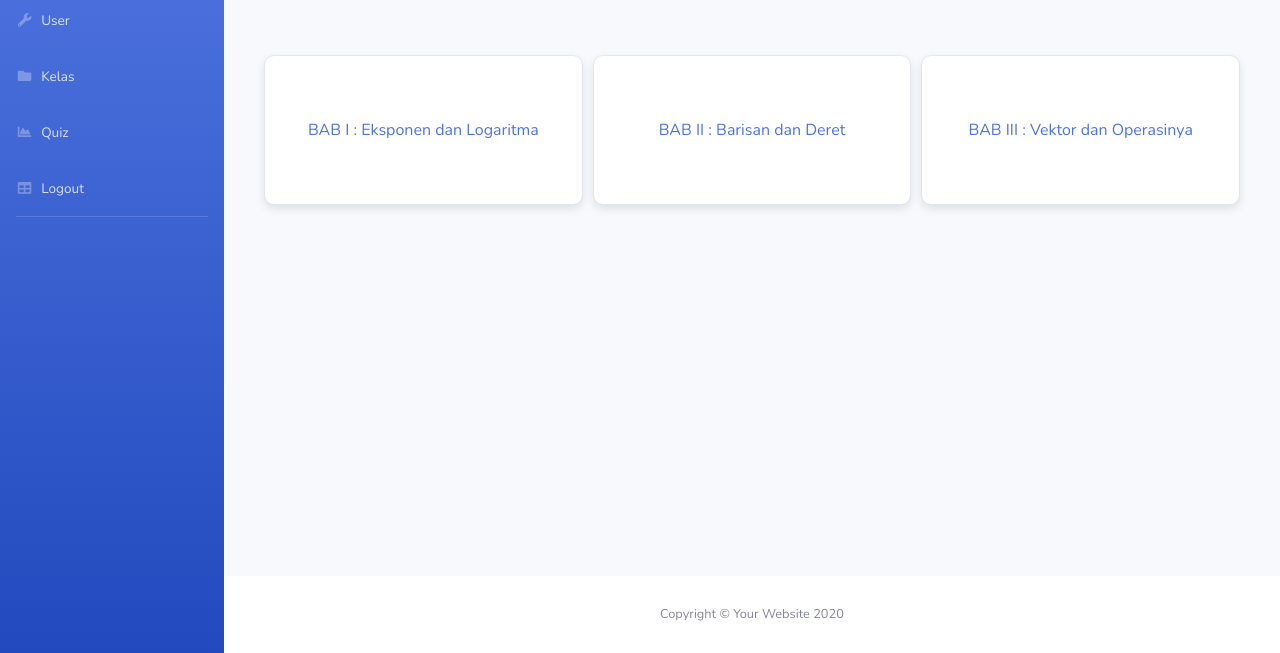
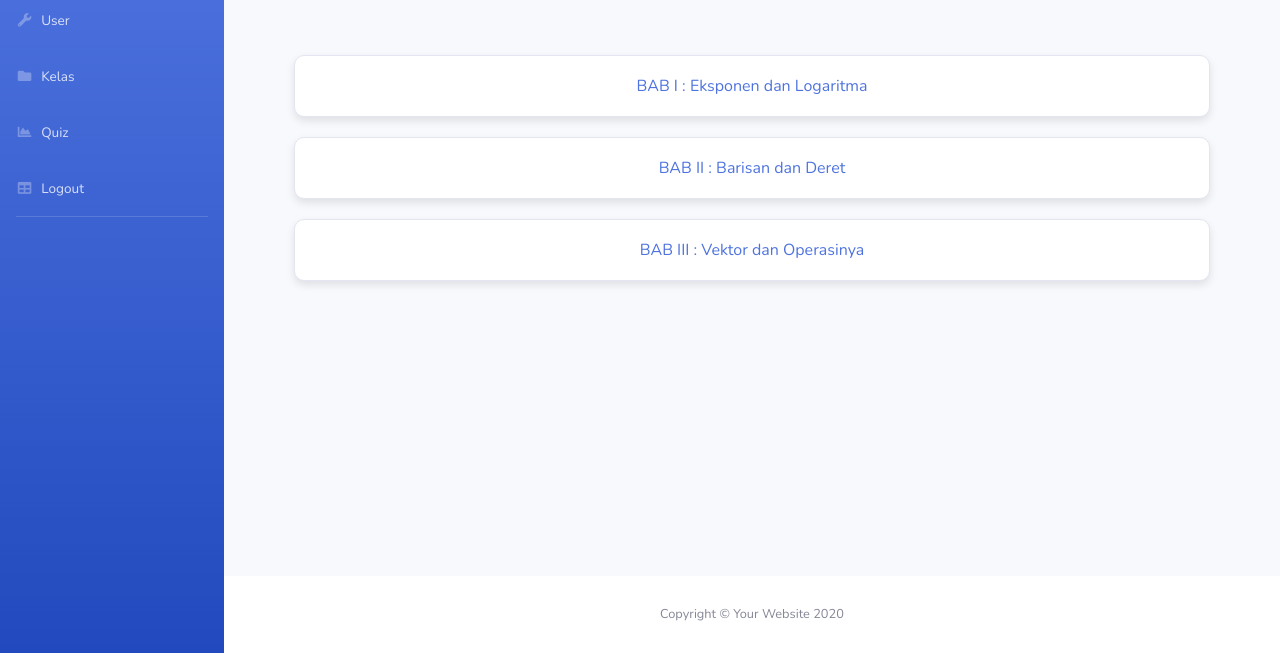
Before and after one commit to Lexh19/belajar-kuy, a website with bundled scripts: page clases/material_X/mat.html in a window 1280 px wide. Shown: the part 147-800 px from the top of the page. Built offline with nearby package versions, Linux system fonts and the light colour scheme; files whose address does not match are found by name.

Commit message:
matrial clas mat

```diff
--- a/clases/material_X/mat.html
+++ b/clases/material_X/mat.html
@@ -250,21 +250,22 @@
     text-align: center;
 }
 .dashboard-container {
-display: flex;
-justify-content: center;
-margin: 20px auto;
-gap: 10px;
-padding: 40px;
+    justify-content: center;
+    margin: 20px 30px;
+    gap: 20px; /* Jarak antar card */
+    padding: 40px;
+    display: flex; /* pastikan flexbox diaktifkan */
+    flex-wrap: wrap; /* jika Anda ingin card bergerak ke baris berikutnya pada ukuran layar kecil */
 }
 
 .card {
 background-color: #fff;
 border-radius: 10px;
 box-shadow: 0 4px 8px rgba(0, 0, 0, 0.1);
-padding: 20px;
+padding: 30px;
 text-align: center;
 width: 100%;
-height: 150px;
+height: 50px;
 display: flex;
 justify-content: center;
 align-items: center;
@@ -283,4 +284,7 @@ outline: none;
 cursor: pointer;
 }
 
+
+
+
 </style>
```
